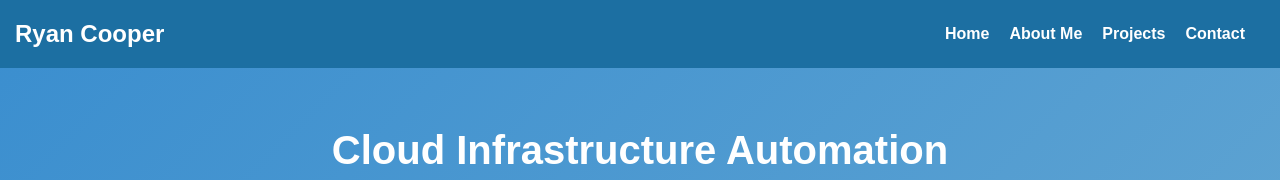
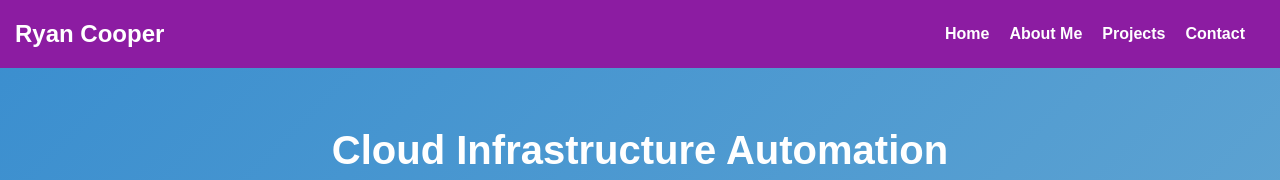
Before and after one commit to devopsaw/my-profile-website, a plain HTML site: page project1.html in a window 1280 px wide. Shown: the top 180 px of the page. Drawn offline with Linux system fonts and the light colour scheme.

Commit message:
Added Indeed link and changed header color

```diff
--- a/styles.css
+++ b/styles.css
@@ -12,7 +12,7 @@ body {
 }
 
 header {
-  background: #1c6fa2;
+  background: #8c1ca2;
   padding: 15px;
 }
 
```
Also changed, not shown: index.html (+1 -0 lines).
